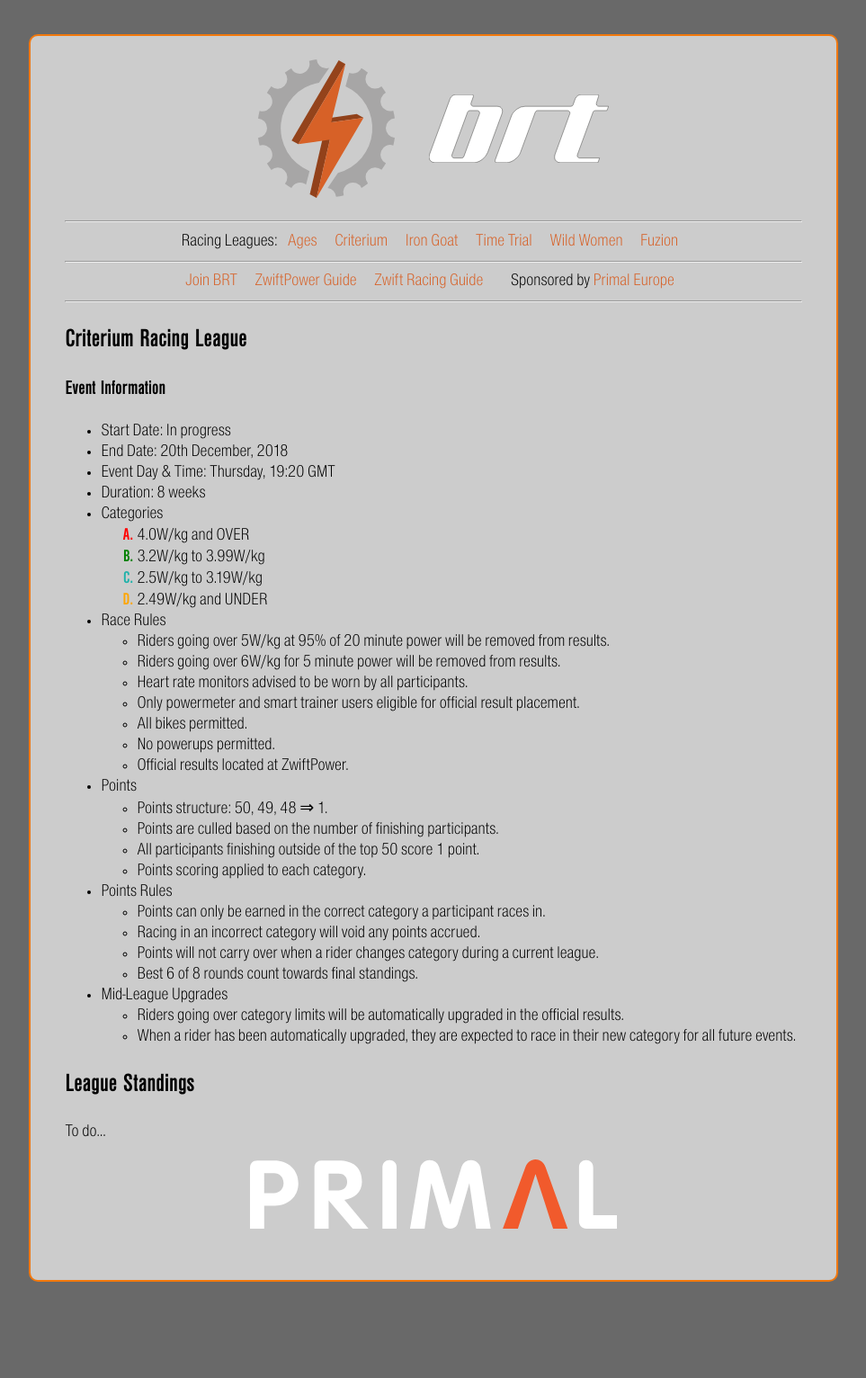
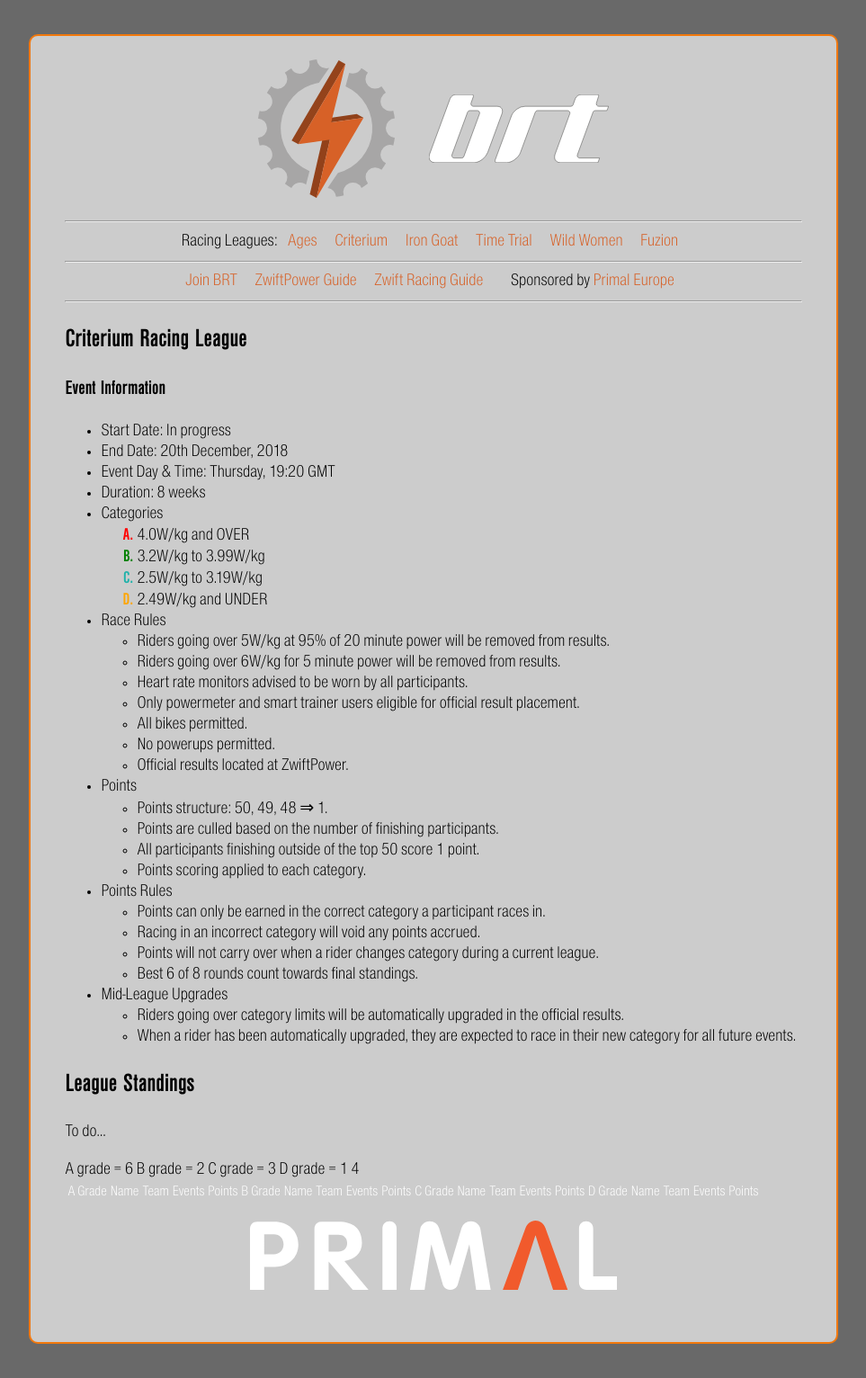
Before and after one commit to jessicah/boltrace.team, a Jekyll site: the page built from criterium-league.html, in a window 1280 px wide. Shown: the whole page at 90% size, without its empty margins (158-1121 px from the left). Built offline with Jekyll 4.4.1, drawn with Linux system fonts in a browser that asks for light colours; before the commit the page ends 1464 px from its top, so only the background shows below that.

Commit message:
Working on displaying the league table.

```diff
--- a/_layouts/default.html
+++ b/_layouts/default.html
@@ -84,7 +84,6 @@
       margin: 0;
       padding-bottom: 0.5em;
       display: inline;
-      line-break:
     }
     ul.nav-menu > li > a {
       padding-left: 8px;
--- a/criterium-league.html
+++ b/criterium-league.html
@@ -57,3 +57,23 @@ layout: default
 
 <h2>League Standings</h2>
 <p>To do&hellip;</p>
+{% assign graded_results = site.data.criterium | group_by: "grade" %}
+{% assign a_size = graded_results[0].items.size %}
+{% assign b_size = graded_results[1].items.size %}
+{% assign c_size = graded_results[2].items.size %}
+{% assign d_size = graded_results[3].items.size %}
+A grade = {{ a_size }}
+B grade = {{ b_size }}
+C grade = {{ c_size }}
+D grade = {{ d_size }}
+{{ 4 | atleast: 5 }}
+<table>
+<thead>
+<td>A Grade</td><td>Name</td><td>Team</td><td>Events</td><td>Points</td>
+<td>B Grade</td><td>Name</td><td>Team</td><td>Events</td><td>Points</td>
+<td>C Grade</td><td>Name</td><td>Team</td><td>Events</td><td>Points</td>
+<td>D Grade</td><td>Name</td><td>Team</td><td>Events</td><td>Points</td>
+</thead>
+<tbody>
+</tbody>
+</table>
```
Also changed, not shown: _data/criterium.csv (added, +13 -0 lines).
